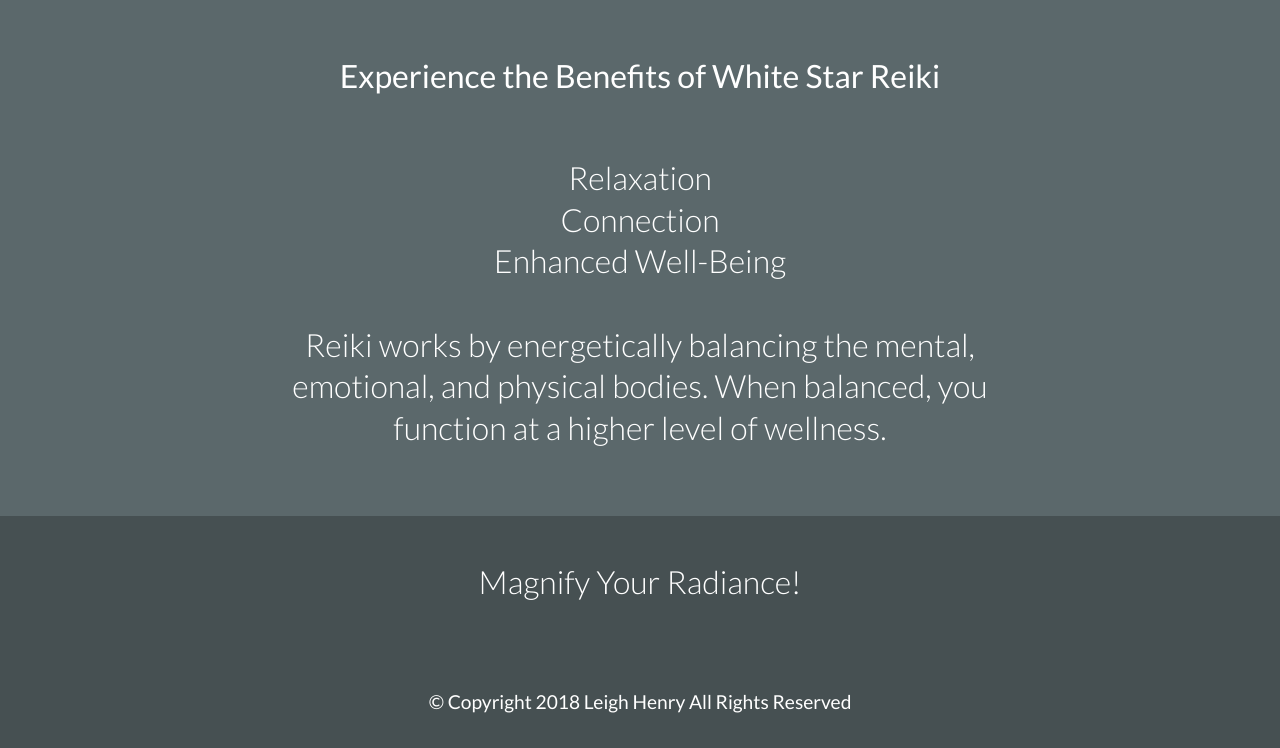
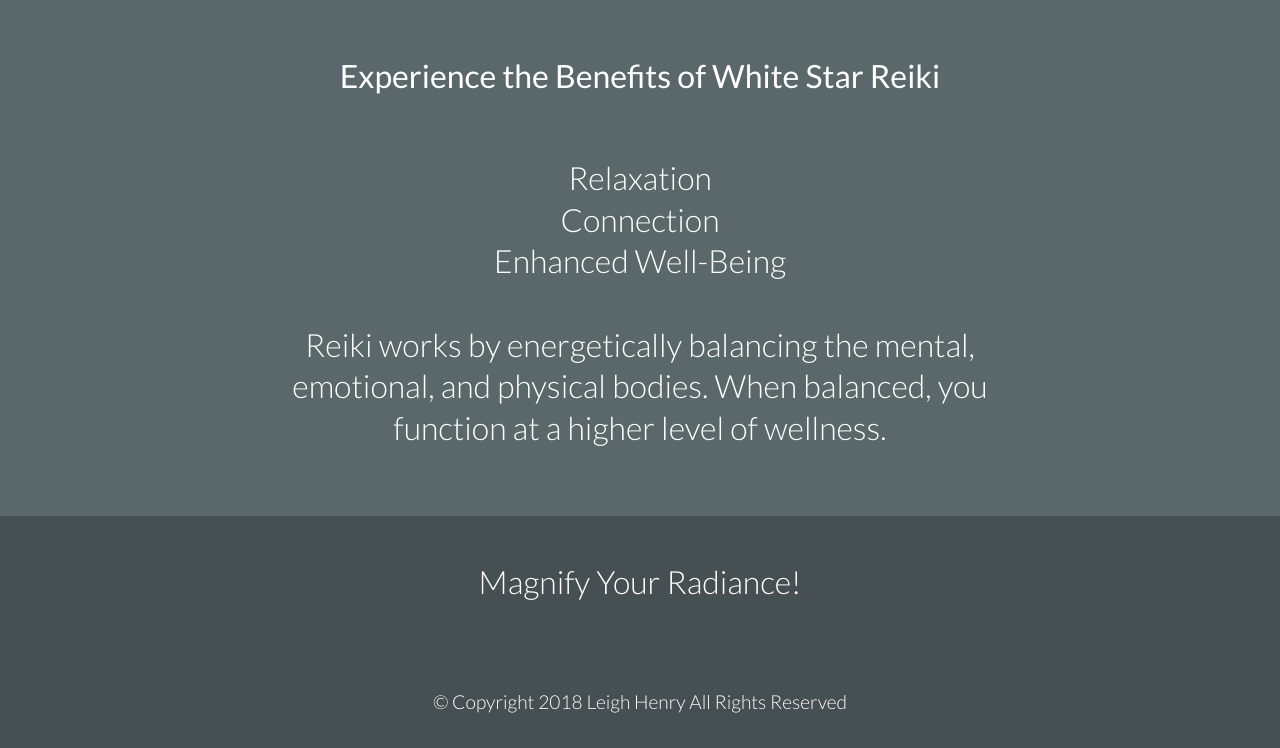
Before and after one commit to keithehenry/SedonaBlessings, a plain HTML site: page index.html in a window 1280 px wide. Shown: the part 650-1398 px from the top of the page. Drawn offline with Linux system fonts and the light colour scheme.

Commit message:
Reduced weight of copyright notice.
As noted in Notes.txt

```diff
--- a/assets/theme/css/style.css
+++ b/assets/theme/css/style.css
@@ -424,3 +424,9 @@ nav .mbr-section-btn {
 	top: 0;
 	left: -2400px;
 }
+/*!
+ * KEH - Added to reduce weight of copyright notice.
+ */
+
+.mb-0 {
+    font-weight: 300; }
```
